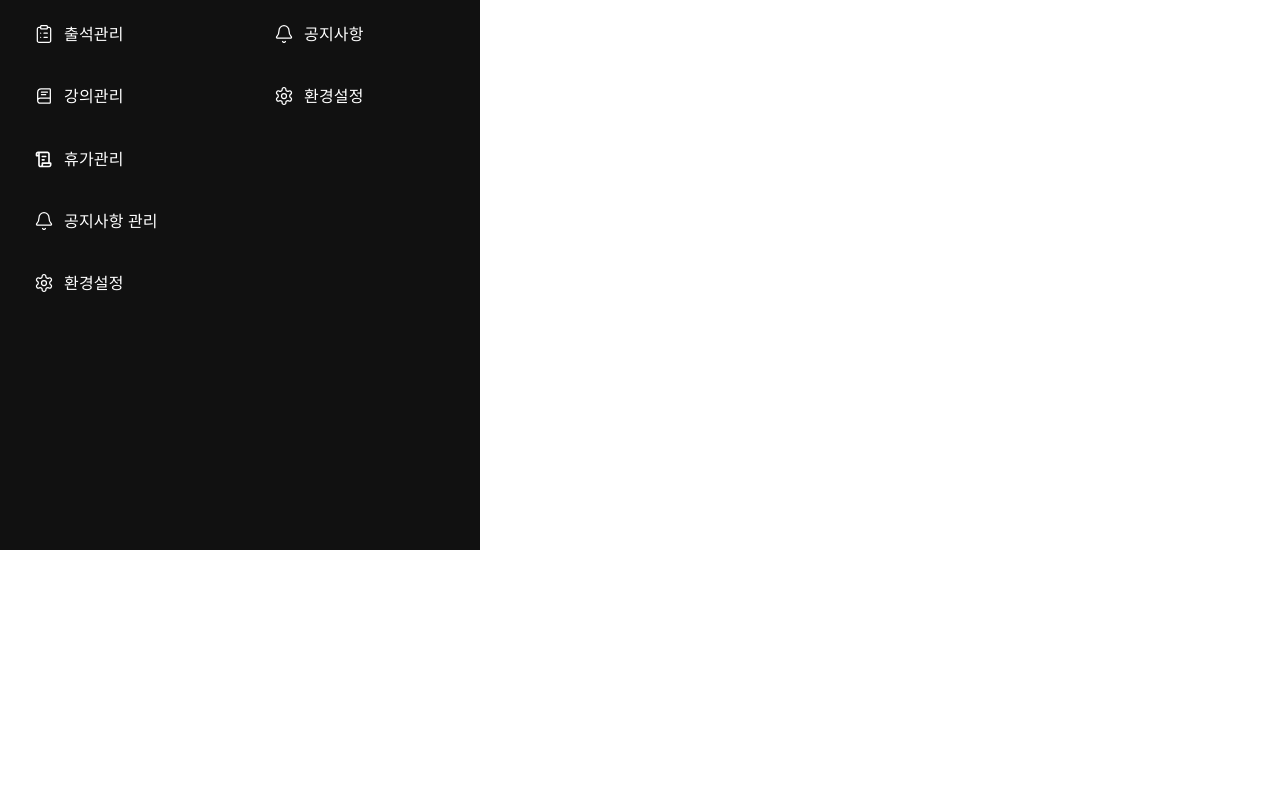
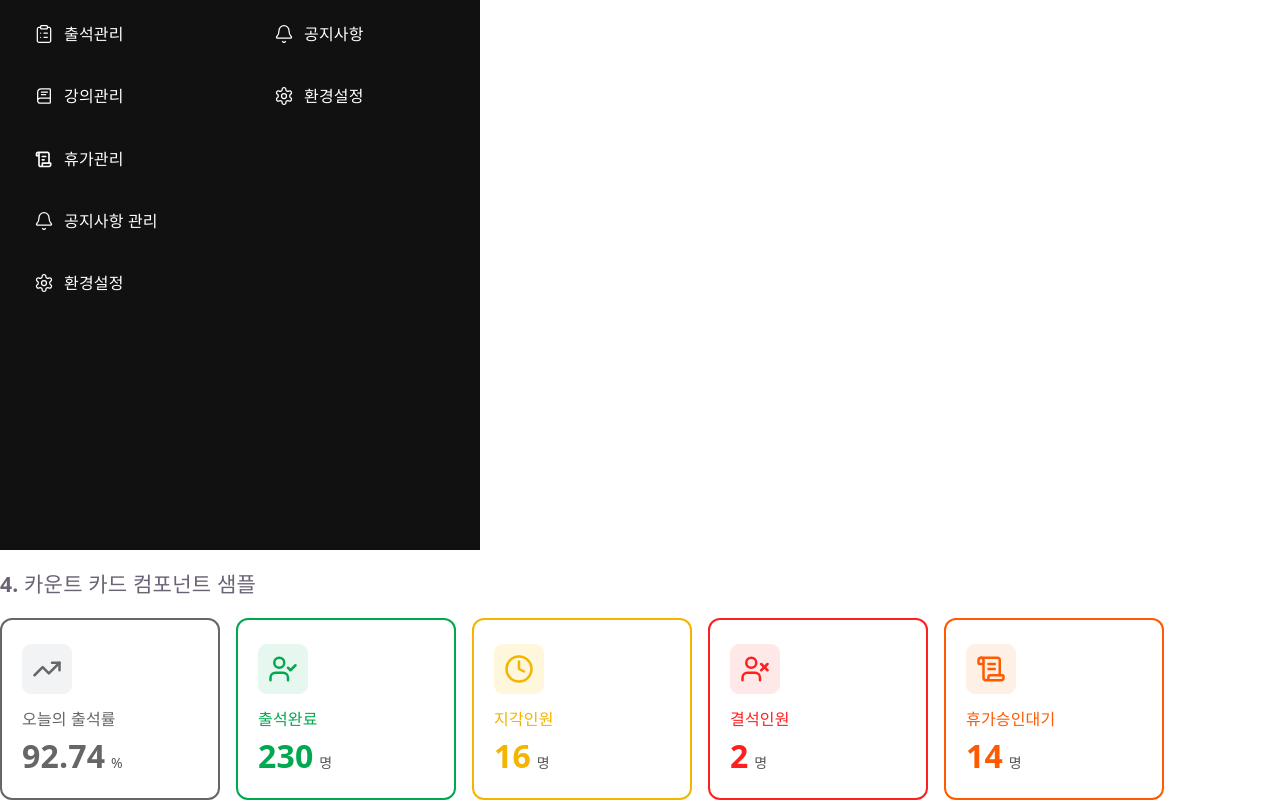
Before and after one commit to FRONTENDBOOTCAMP-16th/final-project-team1, a React (Vite) app in the folder frontend/: page /sample/Samplepage in a window 1280 px wide. Shown: the part 701-1501 px from the top of the page. Before the commit the page ends 1251 px from the top, so only its background shows below. Built offline with nearby package versions, Linux system fonts and the light colour scheme; a web font is replaced by a local one.

Commit message:
feat: 공통 컴포넌트 카운트 카드 생성 및 샘플 페이지 내 적용

```diff
--- /dev/null
+++ b/frontend/src/components/common/countCard/CountCard.tsx
@@ -0,0 +1,25 @@
+import type { ReactNode } from 'react'
+import S from './CountCard.module.css'
+
+interface CountCardProps {
+  label: string
+  value: number | string
+  unit?: string
+  icon: ReactNode
+  variant?: 'gray' | 'green' | 'yellow' | 'red' | 'orange'
+}
+
+export default function CountCard({ label, value, unit, icon, variant = 'gray' }: CountCardProps) {
+  return (
+    <div className={`${S.card} ${S[variant]}`}>
+      <div className={S['icon_box']}>{icon}</div>
+
+      <p className={S.label}>{label}</p>
+
+      <strong className={S.value}>
+        {value}
+        {unit && <span className={S.unit}> {unit}</span>}
+      </strong>
+    </div>
+  )
+}
--- /dev/null
+++ b/frontend/src/components/common/countCard/countCard.module.css
@@ -0,0 +1,87 @@
+.card {
+  --point-color: #666666;
+  --icon-bg-color: #f1f3f5;
+
+  display: flex;
+  flex-direction: column;
+  justify-content: center;
+  align-items: flex-start;
+
+  inline-size: 176px;
+  block-size: 138px;
+  padding: 20px;
+
+  background-color: #ffffff;
+  border: 2px solid var(--point-color);
+  border-radius: 12px;
+}
+
+.gray {
+  --point-color: #666666;
+  --icon-bg-color: #f1f3f5;
+}
+
+.green {
+  --point-color: #00a84f;
+  --icon-bg-color: #e6f7ef;
+}
+
+.yellow {
+  --point-color: #f5b400;
+  --icon-bg-color: #fff7db;
+}
+
+.red {
+  --point-color: #ff1f1f;
+  --icon-bg-color: #ffe8e8;
+}
+
+.orange {
+  --point-color: #ff5a00;
+  --icon-bg-color: #fff0e6;
+}
+
+.icon_box {
+  display: flex;
+  align-items: center;
+  justify-content: center;
+
+  inline-size: 50px;
+  block-size: 50px;
+
+  margin-block-end: 12px;
+
+  color: var(--point-color);
+  background-color: var(--icon-bg-color);
+  border-radius: 9px;
+}
+
+.icon_box svg {
+  inline-size: 30px;
+  block-size: 30px;
+
+  color: currentcolor;
+  stroke: currentcolor;
+}
+
+.label {
+  margin-block-end: 6px;
+  font-size: 16px;
+  font-weight: 600;
+  color: var(--point-color);
+  text-align: left;
+}
+
+.value {
+  font-size: 32px;
+  font-weight: 800;
+  line-height: 1.1;
+  color: var(--point-color);
+}
+
+.unit {
+  margin-inline-start: 2px;
+  font-size: 14px;
+  font-weight: 500;
+  color: #555555;
+}
--- a/frontend/src/pages/sample/Samplepage.tsx
+++ b/frontend/src/pages/sample/Samplepage.tsx
@@ -1,8 +1,10 @@
 import DatePicker from '../../components/common/datePicker'
 import { Header, Button } from '../../components'
-import { Plus, Search, Trash, SquarePen, X, Check, Key } from 'lucide-react'
-import { useState } from 'react'
+import { Plus, Search, Trash, SquarePen, X, Check, Key, Clock } from 'lucide-react'
+import { useEffect, useState } from 'react'
 import Sidebar from '../../components/common/sidebar/Sidebar'
+import CountCard from '../../components/common/countCard/CountCard'
+import { UserCheck, UserX, TrendingUp, ScrollText } from 'lucide-react'
 
 export default function LoginPage() {
   {
@@ -17,6 +19,25 @@ export default function LoginPage() {
   }
   {
     /* //달력컴포넌트: Datepicker */
+  }
+
+  {
+    /* 카운트 카드 컴포넌트 */
+  }
+  const countCardData = {
+    attendaceRate: 92.74,
+    presentCount: 230,
+    lateCount: 16,
+    absentCount: 2,
+    leavePendingCount: 14,
+  }
+
+  // useEffect(( => {
+  //   나중에 연결
+  // },[]))
+
+  {
+    /* //카운트 카드 컴포넌트 */
   }
 
   return (
@@ -54,11 +75,11 @@ export default function LoginPage() {
         <Trash size={16} />
         공지사항 삭제
       </Button>
-      <Button variant="dark" size='md'>
+      <Button variant="dark" size="md">
         <Search size={16} />
         검색
       </Button>
-      <Button variant="dark" size='lg'>
+      <Button variant="dark" size="lg">
         <Key size={16} />
         비밀번호 변경
       </Button>
@@ -93,6 +114,47 @@ export default function LoginPage() {
         </div>
       </div>
       {/* //사이드바 컴포넌트 */}
+
+      {/* 카운트 카드 컴포넌트 */}
+      <h3 style={{ textAlign: 'left' }}>4. 카운트 카드 컴포넌트 샘플</h3>
+      <div style={{ display: 'flex', gap: '16px' }}>
+        <CountCard
+          label="오늘의 출석률"
+          value={countCardData.attendaceRate}
+          unit="%"
+          icon={<TrendingUp />}
+          variant="gray"
+        />
+        <CountCard
+          label="출석완료"
+          value={countCardData.presentCount}
+          unit="명"
+          icon={<UserCheck />}
+          variant="green"
+        />
+        <CountCard
+          label="지각인원"
+          value={countCardData.lateCount}
+          unit="명"
+          icon={<Clock />}
+          variant="yellow"
+        />
+        <CountCard
+          label="결석인원"
+          value={countCardData.absentCount}
+          unit="명"
+          icon={<UserX />}
+          variant="red"
+        />
+        <CountCard
+          label="휴가승인대기"
+          value={countCardData.leavePendingCount}
+          unit="명"
+          icon={<ScrollText />}
+          variant="orange"
+        />
+      </div>
+      {/* //카운트 카드 컴포넌트 */}
     </div>
   )
 }
```
